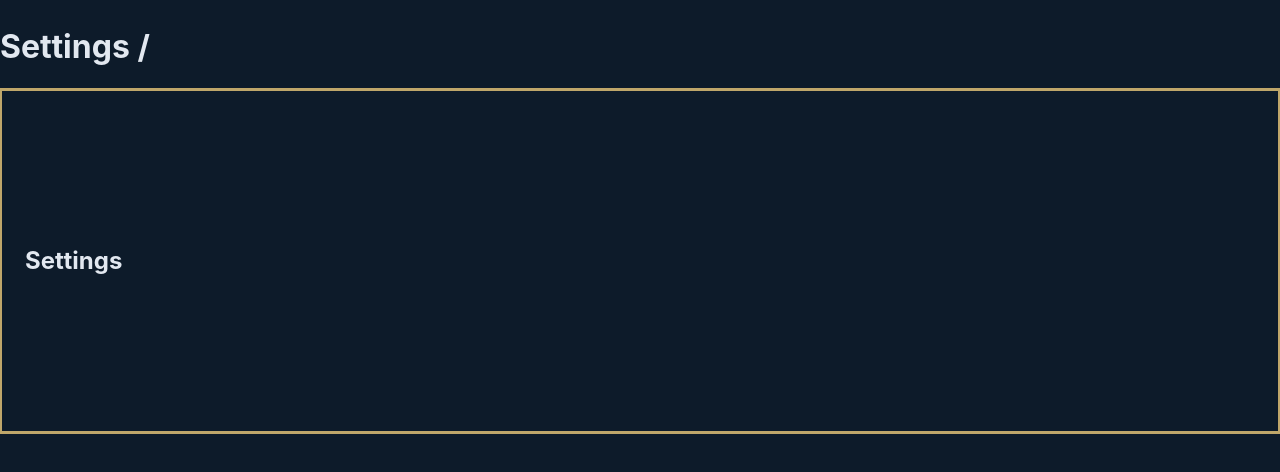
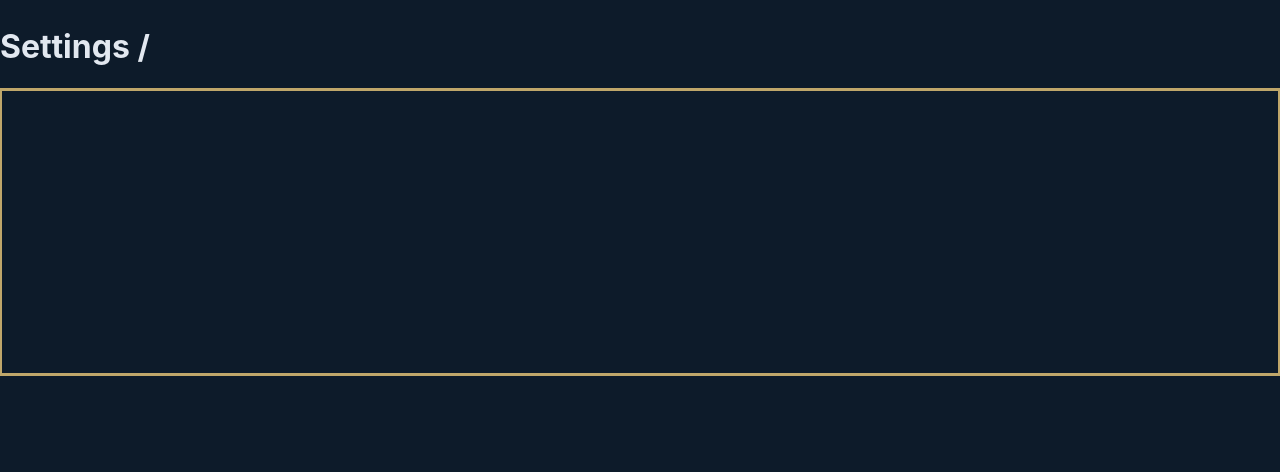
Before and after one commit to LuisDev912/EduMath-Track, a React (Vite) app in the folder frontend/: page /settings in a window 1280 px wide. Shown: the top 472 px of the page. Built offline with nearby package versions, Linux system fonts and the light colour scheme.

Commit message:
feat(settings): create a CSS module and a component for the settings page

```diff
--- a/frontend/src/features/settings/pages/SettingsPage.tsx
+++ b/frontend/src/features/settings/pages/SettingsPage.tsx
@@ -1,5 +1,3 @@
-
-
 export default function SettingsPage() {
-    return <h1>Settings</h1>
+    return <h1></h1>
 };
```
Also changed, not shown: frontend/src/features/settings/components/SettingsItem.tsx (added, +16 -0 lines), frontend/src/features/settings/components/Settings.module.css (added).
